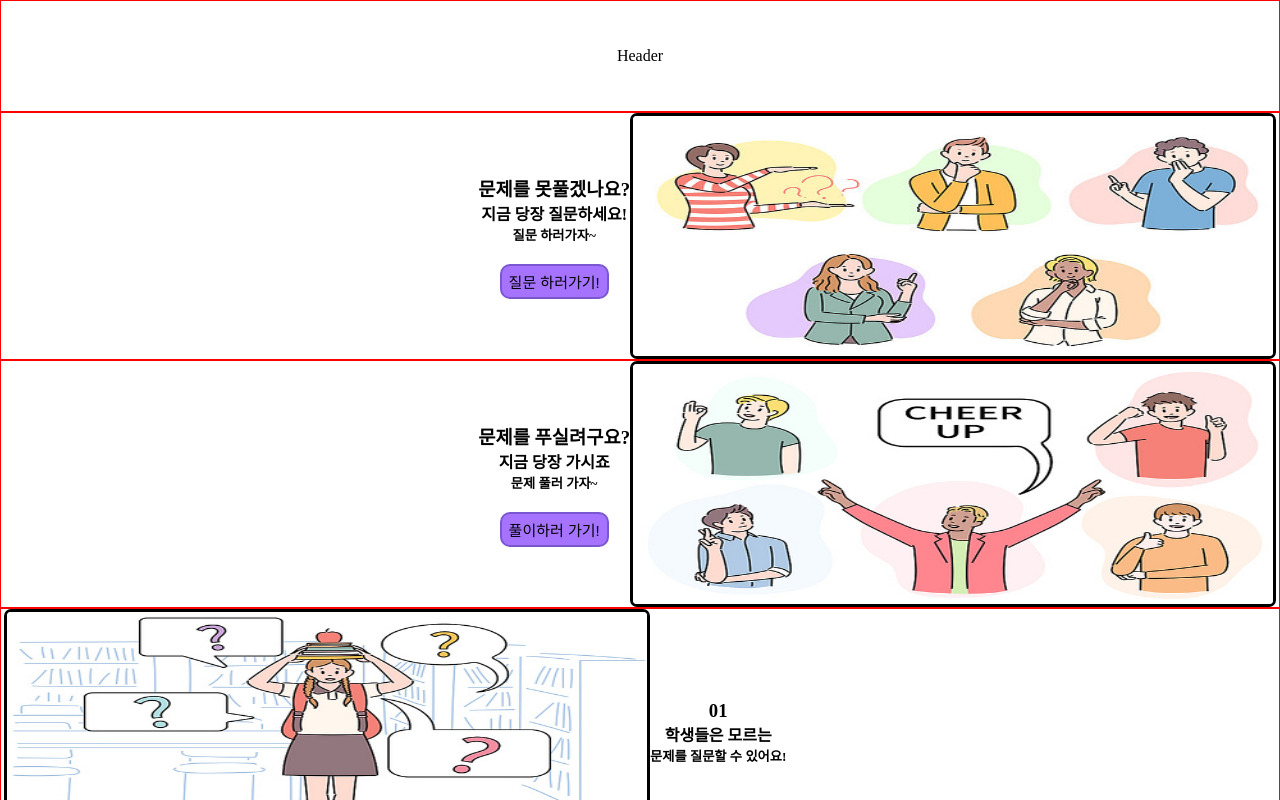
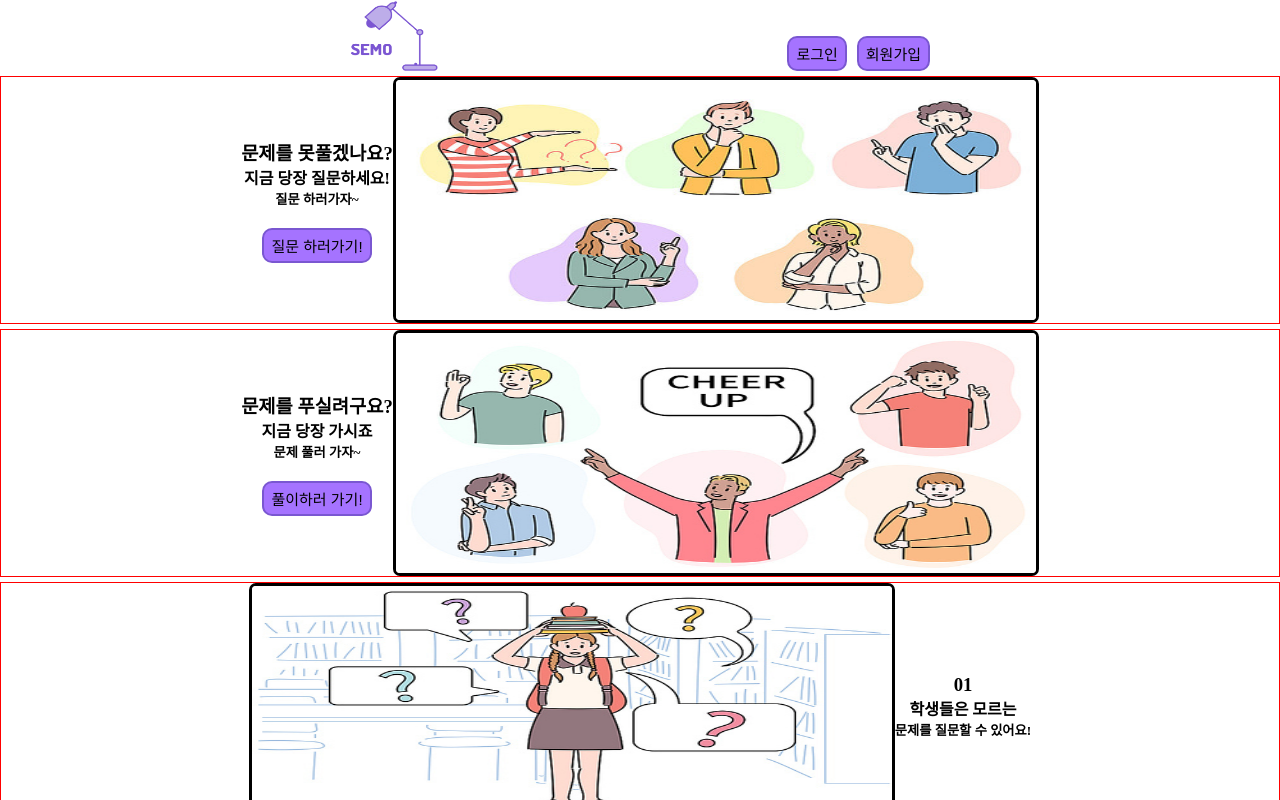
Before and after one commit to codestates/SEMO, a React (Create React App) app in the folder client/: page / in a window 1280 px wide. Shown: the top 800 px of the page. Built offline with nearby package versions, Linux system fonts and the light colour scheme.

Commit message:
update mainpage_logout

```diff
--- a/client/src/pages/mainpage_logout.js
+++ b/client/src/pages/mainpage_logout.js
@@ -52,6 +52,11 @@ const Main_items_right = styled.div`
   align-items: center;
   padding: 0 3px;
   box-sizing: border-box;
+  @media only screen and (min-width: 550px) {
+    display: flex;
+    align-items: center;
+    justify-content: center;
+  }
 `;
 
 const Main_items_left = styled.div`
@@ -62,6 +67,11 @@ const Main_items_left = styled.div`
   align-items: center;
   padding: 0 3px;
   box-sizing: border-box;
+  @media only screen and (min-width: 550px) {
+    display: flex;
+    align-items: center;
+    justify-content: center;
+  }
 `;
 
 const Image_layout = styled.img`
@@ -77,10 +87,22 @@ const Text_layout = styled.div`
   align-items: center;
 `;
 
+const Outcontainer = styled.div`
+  display: flex;
+  justify-content: center;
+  align-items: center;
+  flex-direction: column;
+  /* min -> 이상 */
+  /* max -> 이하 */
+  @media only screen and (min-width: 550px) {
+    gap: 5px;
+  }
+`;
+
 const Mainpage_logout = () => {
   return (
-    <>
-      <Conainer>Header</Conainer>
+    <Outcontainer>
+      <Header />
       <Main_items_right>
         <Text_layout>
           <h3>문제를 못풀겠나요?</h3>
@@ -120,55 +142,7 @@ const Mainpage_logout = () => {
           <h5>문제를 풀어 줄 수 있어요!</h5>
         </Text_layout>
       </Main_items_left>
-    </>
-
-    // <Conainer>
-    //   <Header />
-    //   <Image_layout>
-    //     <Image1_text_layout>
-    //       <h1>문제를 못풀겠나요??</h1>
-    //       <h2>지금당장 질문하세요!</h2>
-    //       <h3>질문 하러가기~</h3>
-    //       <Button_layout>
-    //         <Button>질문하러 가기!</Button>
-    //       </Button_layout>
-    //     </Image1_text_layout>
-    //     <img src={image1} alt="" />
-    //   </Image_layout>
-
-    //   <Image_layout>
-    //     <Image1_text_layout>
-    //       <h1>문제를 푸실려구요?</h1>
-    //       <h2>지금 당장 가시죠!</h2>
-    //       <h3>문제 풀러 가자~</h3>
-    //       <Button_layout>
-    //         <Button>풀이하러 가기!</Button>
-    //       </Button_layout>
-    //     </Image1_text_layout>
-    //     <img src={image2} alt="" />
-    //   </Image_layout>
-
-    //   {/* 여기에 더미 데이터가 들어가야함 */}
-
-    //   <Image_layout2>
-    //     <img src={image3} alt="" />
-    //     <Image1_text_layout>
-    //       <h1>01</h1>
-    //       <h2>학생들은</h2>
-    //       <h2>문제를 질문할수있어요!</h2>
-    //     </Image1_text_layout>
-    //   </Image_layout2>
-
-    //   <Image_layout2>
-    //     <img src={image4} alt="" />
-    //     <Image1_text_layout>
-    //       <h1>02</h1>
-    //       <h2>공부의 신은</h2>
-    //       <h2>학생들의 문제를 풀어줄수 있어요!</h2>
-    //     </Image1_text_layout>
-    //   </Image_layout2>
-    //   <Footer />
-    // </Conainer>
+    </Outcontainer>
   );
 };
 
```
